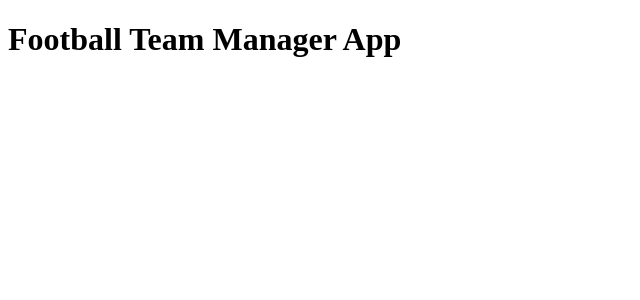
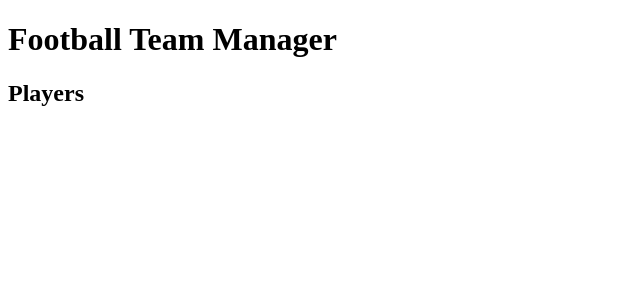
Before and after one commit to lisset-orozco/football-team-manager-redux, a React (Create React App) app: page / in a window 1280 px wide. Shown: the top 300 px of the page, without its empty margins (0-640 px from the left). Built offline with nearby package versions, Linux system fonts and the light colour scheme.

Commit message:
Extract each of the players from Props and add the component to the App

```diff
--- a/src/App.js
+++ b/src/App.js
@@ -2,11 +2,13 @@ import React from 'react';
 import { Provider } from 'react-redux';
 
 import Store from './Store';
+import Players from './components/Players';
 
 const App = () => (
   <Provider store={Store} >
     <main>
-      <h1>Football Team Manager App</h1>
+      <h1>Football Team Manager</h1>
+      <Players/>
     </main>
   </Provider>
 )
--- a/src/components/Players.js
+++ b/src/components/Players.js
@@ -5,14 +5,18 @@ const Players = ({players}) => (
   <section>
     <h2>Players</h2>
     <div className="players-container">
-      <article>
-        <img src="" alt=""/>
-        <h3></h3>
-        <div>
-          <button></button>
-          <button></button>
-        </div>
-      </article>
+    {
+      players.map(player  => (
+        <article className='player' key={player.id}>
+          <img src={player.photo} alt={player.name}/>
+          <h3>{player.name}</h3>
+          <div>
+            <button>Titular</button>
+            <button>Substitute</button>
+          </div>
+        </article>
+      ))
+    }
     </div>
   </section>
 );
@@ -21,4 +25,6 @@ const mapStateToProps = state => ({
   players: state.players
 });
 
+const mapDispatchToProps = dispatch => ({});
+
 export default connect(mapStateToProps, {} )(Players);
```
